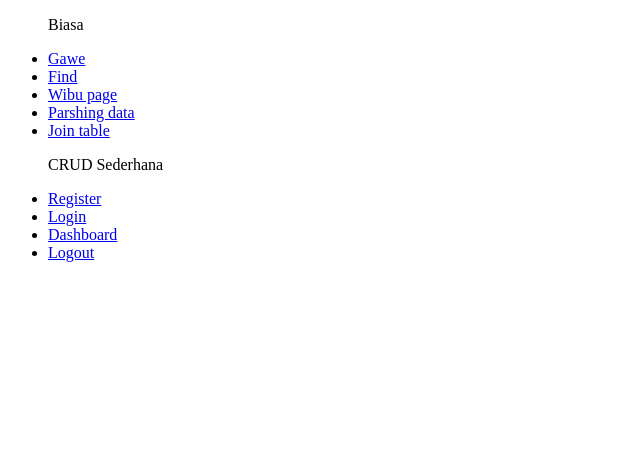
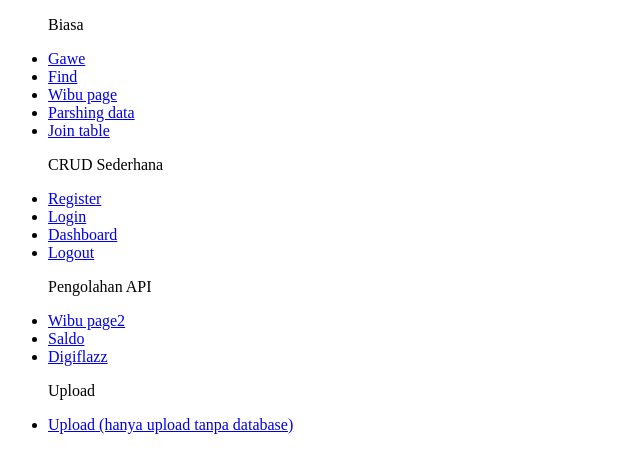
Before and after one commit to Adipiter/CRUD-data-gawe, a CodeIgniter 4 app: template app/Views/index.php in a window 1280 px wide. Shown: the top 473 px of the page, without its empty margins (0-640 px from the left). Run offline with PHP 8.4 and a stand-in for CodeIgniter, Linux system fonts and the light colour scheme; the template is opened without the code that fills it, so the values that code supplies are empty; some libraries are stand-ins or nearby versions.

Commit message:
Menambahkan sub materi

```diff
--- a/app/Views/index.php
+++ b/app/Views/index.php
@@ -23,5 +23,18 @@
         <li><a href="dashboard">Dashboard</a></li>
         <li><a href="logout">Logout</a></li>
     </ul>
+
+    <ol>Pengolahan API</ol>
+    <ul>
+        <li><a href="wibupage2">Wibu page2</a></li>
+        <li><a href="saldo">Saldo</a></li>
+        <li><a href="digi">Digiflazz</a></li>
+    </ul>
+
+    <ol>Upload</ol>
+    <ul>
+        <li><a href="upload">Upload (hanya upload tanpa database)</a></li>
+    </ul>
+
 </body>
 </html>
```
Also changed, not shown: app/Controllers/UploadController.php (+26 -24 lines), uploads/index.html (added).
